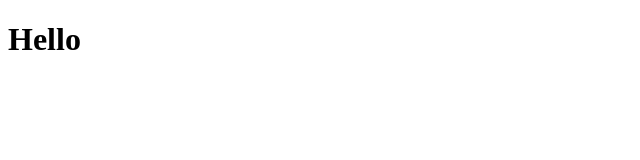
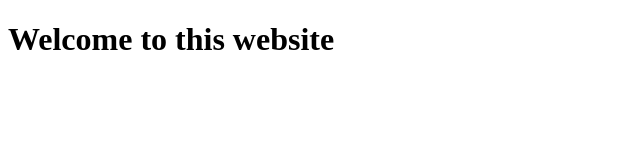
Before and after one commit to alphametaverse/website, a plain HTML site: page index.html in a window 1280 px wide. Shown: the whole page, without its empty margins (0-640 px from the left). Drawn offline with Linux system fonts and the light colour scheme.

Commit message:
new updates

```diff
--- a/index.html
+++ b/index.html
@@ -6,6 +6,6 @@
     <title>Document</title>
   </head>
   <body>
-    <h1>Hello</h1>
+    <h1>Welcome to this website</h1>
   </body>
 </html>
```
